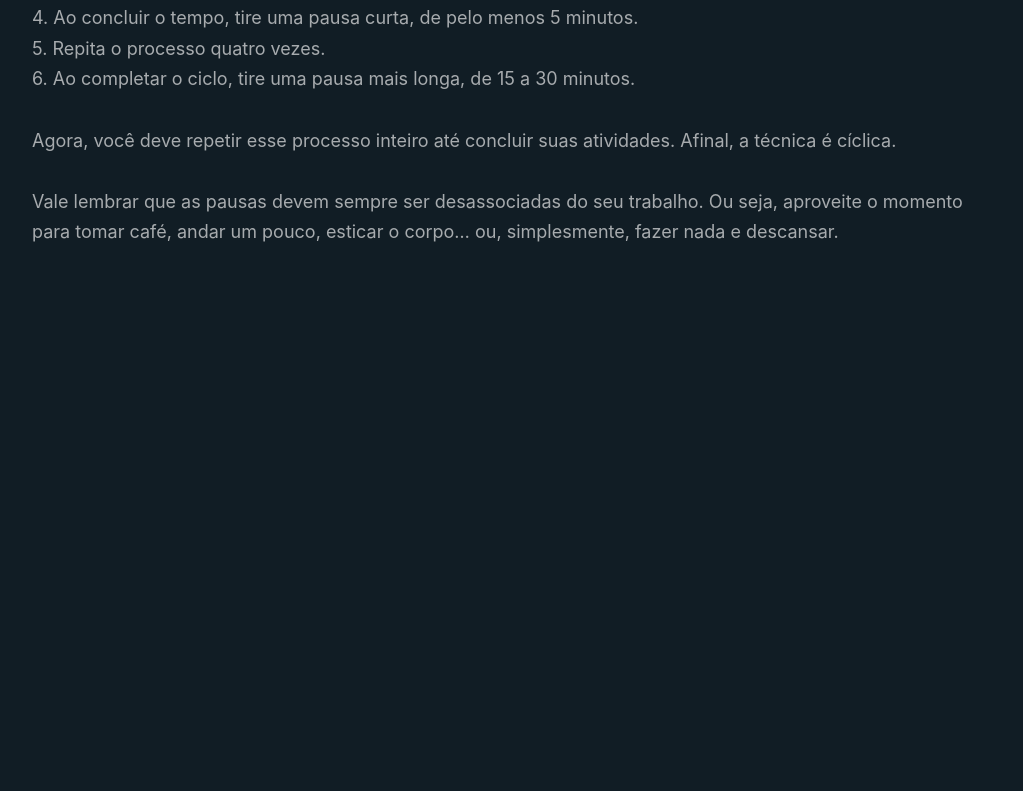
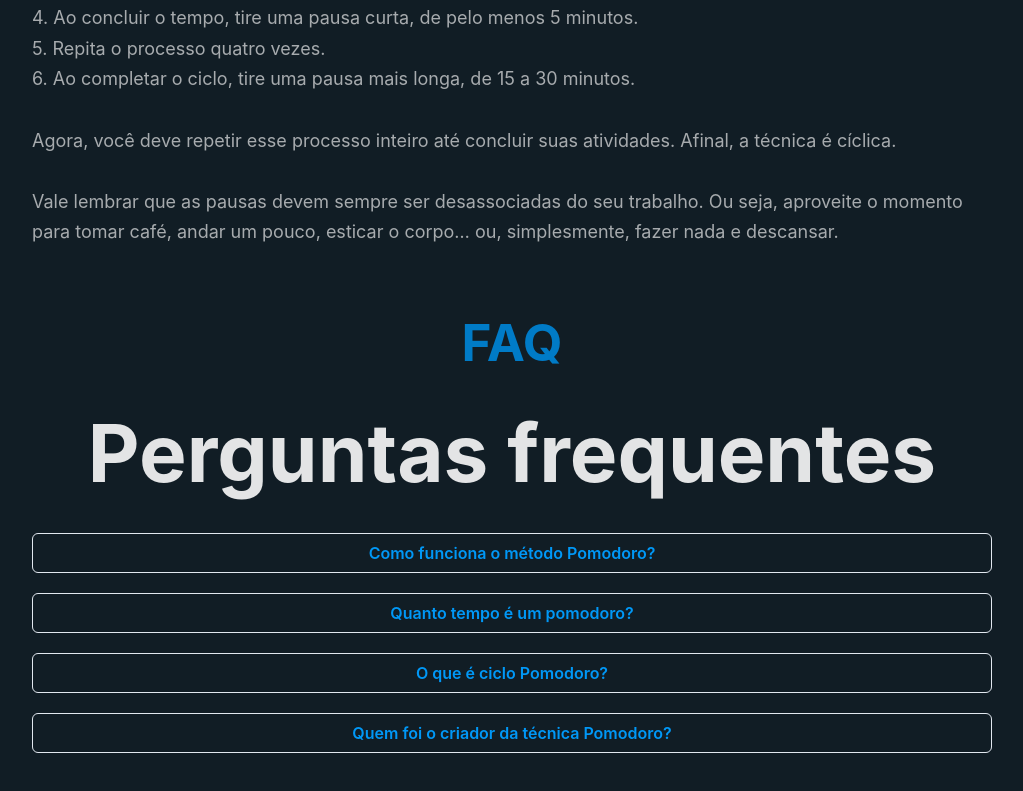
Before and after one commit to arrudadev/pomodoro-timer, a Next.js app: page / in a window 1280 px wide. Shown: the part 1864-2655 px from the top of the page, without its empty margins (171-1194 px from the left). Before the commit the page ends 2144 px from the top, so only its background shows below. Built offline with nearby package versions, Linux system fonts and the light colour scheme.

Commit message:
chore: add FAQ component

```diff
--- /dev/null
+++ b/src/components/FAQ/index.tsx
@@ -0,0 +1,32 @@
+import React from 'react';
+
+import FAQQuestion from '../FAQQuestion';
+import Section from '../Section';
+
+const FAQ: React.FC = () => {
+  return (
+    <Section title="FAQ" subtitle="Perguntas frequentes">
+      <FAQQuestion
+        question="Como funciona o método Pomodoro?"
+        answer="A técnica Pomodoro propõe uma divisão da jornada em intervalos de 25 minutos. Durante esses bloquinhos de tempo, uma determinada tarefa deve ser realizada ininterruptamente. Ao fim de cada período, é feita uma pausa de 5 minutos e, ao final de cada 4 blocos de 25 minutos, uma pausa de 30."
+      />
+
+      <FAQQuestion
+        question="Quanto tempo é um pomodoro?"
+        answer="O tempo dedicado para tarefas, chamado de pomodoro, geralmente dura 25 minutos e é seguido de um pequeno intervalo de 5 minutos. A cada 4 pomodori (plural de pomodoro), o intervalo é um pouco maior, de 15 a 30 minutos."
+      />
+
+      <FAQQuestion
+        question="O que é ciclo Pomodoro?"
+        answer="Um Pomodoro é um ciclo de trabalho focado que dura 25 minutos. Durante esse tempo, não se pode fazer nada além daquela tarefa planejada (por exemplo estudar um capítulo de uma matéria). A cada final de Pomodoro, ficam uns 5 minutos liberados para descansar a mente, espairecer, fazer um alongamento."
+      />
+
+      <FAQQuestion
+        question="Quem foi o criador da técnica Pomodoro?"
+        answer="Quem inventou: O italiano Francesco Cirillo, fundador de uma consultoria de produtividade e eficiência em Berlim, na Alemanha, e autor do livro The Pomodoro Technique. Quando foi inventado: Cirillo inventou a Técnica no fim dos anos 1980, quando estava na faculdade."
+      />
+    </Section>
+  );
+};
+
+export default FAQ;
--- /dev/null
+++ b/src/components/FAQQuestion/index.tsx
@@ -0,0 +1,32 @@
+import React from 'react';
+
+import { Box, Button, Collapse, useDisclosure } from '@chakra-ui/react';
+
+interface FAQQeustionProps {
+  question: string;
+  answer: string;
+}
+
+const FAQQeustion: React.FC<FAQQeustionProps> = ({ question, answer }) => {
+  const { isOpen, onToggle } = useDisclosure();
+
+  return (
+    <>
+      <Button
+        width={['100%']}
+        variant="outline"
+        color="#0098f7"
+        onClick={onToggle}
+        whiteSpace="normal"
+        marginBottom="20px"
+      >
+        {question}
+      </Button>
+      <Collapse in={isOpen} animateOpacity>
+        <Box p="40px">{answer}</Box>
+      </Collapse>
+    </>
+  );
+};
+
+export default FAQQeustion;
--- a/src/components/Layout/index.tsx
+++ b/src/components/Layout/index.tsx
@@ -2,6 +2,7 @@
 
 import { Flex, Box } from '@chakra-ui/react';
 
+import FAQ from '../FAQ';
 import Header from '../Header';
 import Main from '../Main';
 import MenuBar from '../MenuBar';
@@ -62,6 +63,8 @@
           trabalho. Ou seja, aproveite o momento para tomar café, andar um
           pouco, esticar o corpo… ou, simplesmente, fazer nada e descansar.
         </Section>
+
+        <FAQ />
       </Main>
     </Flex>
   );
```
